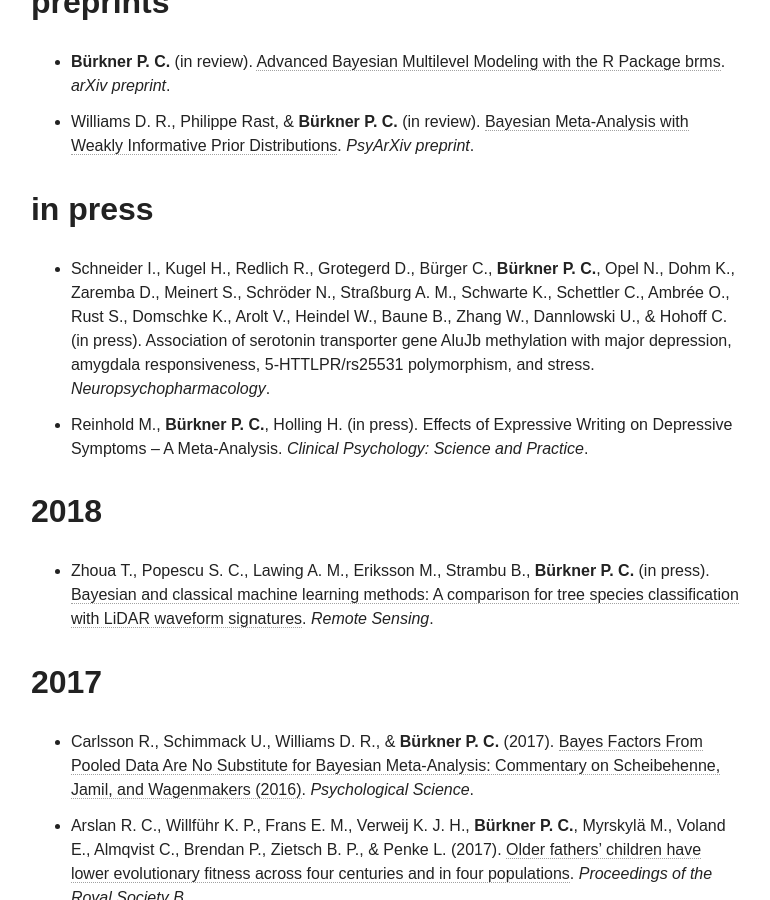
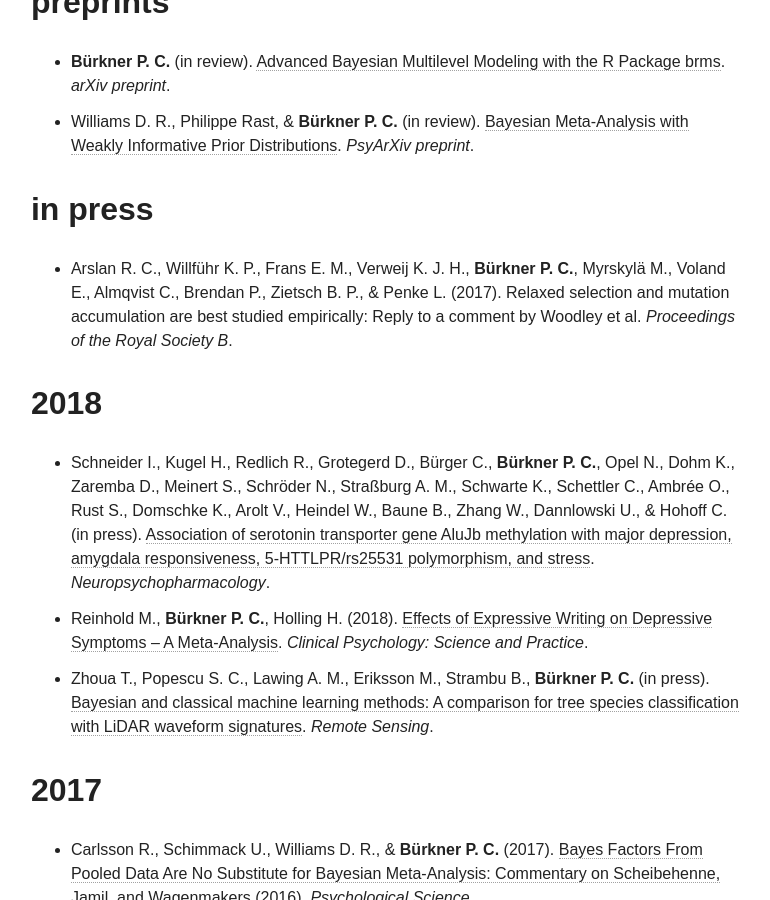
Before and after one commit to paul-buerkner/paul-buerkner.github.io, a Jekyll site: the page built from publications/index.md, in a window 1280 px wide and 900 px high, scrolled down 620 px. Shown: the whole window, without its empty margins (255-1025 px from the left). Built offline with Jekyll 4.4.1, drawn with Linux system fonts in a browser that asks for light colours; nearby versions of some CDN libraries.

Commit message:
update list of publications

```diff
--- a/publications/index.md
+++ b/publications/index.md
@@ -9,10 +9,11 @@ excerpt: "A list of my publications"
 * Williams D. R., Philippe Rast, & **Bürkner P. C.** (in review). [Bayesian Meta-Analysis with Weakly Informative Prior Distributions](https://psyarxiv.com/7tbrm/). *PsyArXiv preprint*.
 
 ## in press
-* Schneider I., Kugel H., Redlich R., Grotegerd D., Bürger C., **Bürkner P. C.**, Opel N., Dohm K., Zaremba D., Meinert S., Schröder N., Straßburg A. M., Schwarte K., Schettler C., Ambrée O., Rust S., Domschke K., Arolt V., Heindel W., Baune B., Zhang W., Dannlowski U., & Hohoff C. (in press). Association of serotonin transporter gene AluJb methylation with major depression, amygdala responsiveness, 5-HTTLPR/rs25531 polymorphism, and stress. *Neuropsychopharmacology*.
-* Reinhold M., **Bürkner P. C.**, Holling H. (in press). Effects of Expressive Writing on Depressive Symptoms – A Meta-Analysis. *Clinical Psychology: Science and Practice*.
+* Arslan R. C., Willführ K. P., Frans E. M., Verweij K. J. H., **Bürkner P. C.**, Myrskylä M., Voland E., Almqvist C., Brendan P., Zietsch B. P., & Penke L. (2017). Relaxed selection and mutation accumulation are best studied empirically: Reply to a comment by Woodley et al. *Proceedings of the Royal Society B*.
 
 ## 2018
+* Schneider I., Kugel H., Redlich R., Grotegerd D., Bürger C., **Bürkner P. C.**, Opel N., Dohm K., Zaremba D., Meinert S., Schröder N., Straßburg A. M., Schwarte K., Schettler C., Ambrée O., Rust S., Domschke K., Arolt V., Heindel W., Baune B., Zhang W., Dannlowski U., & Hohoff C. (in press). [Association of serotonin transporter gene AluJb methylation with major depression, amygdala responsiveness, 5-HTTLPR/rs25531 polymorphism, and stress](https://www.nature.com/articles/npp2017273). *Neuropsychopharmacology*.
+* Reinhold M., **Bürkner P. C.**, Holling H. (2018). [Effects of Expressive Writing on Depressive Symptoms – A Meta-Analysis](http://onlinelibrary.wiley.com/doi/10.1111/cpsp.12224/abstract). *Clinical Psychology: Science and Practice*.
 * Zhoua T., Popescu S. C., Lawing A. M., Eriksson M., Strambu B., **Bürkner P. C.** (in press). [Bayesian and classical machine learning methods: A comparison for tree species classification with LiDAR waveform signatures](http://www.mdpi.com/2072-4292/10/1/39). *Remote Sensing*.
 
 ## 2017
```
